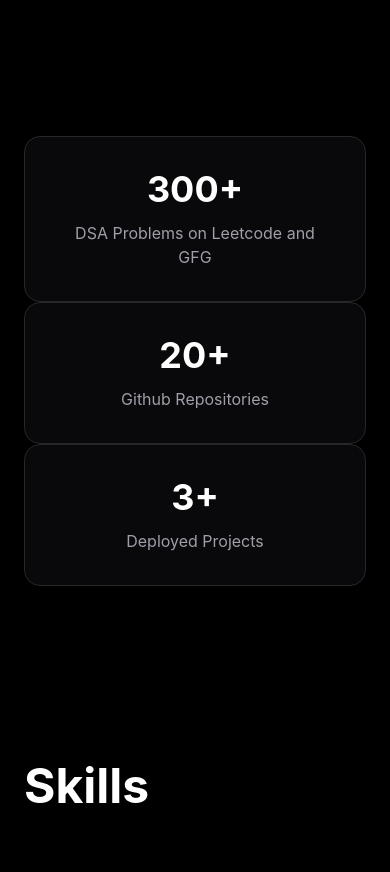
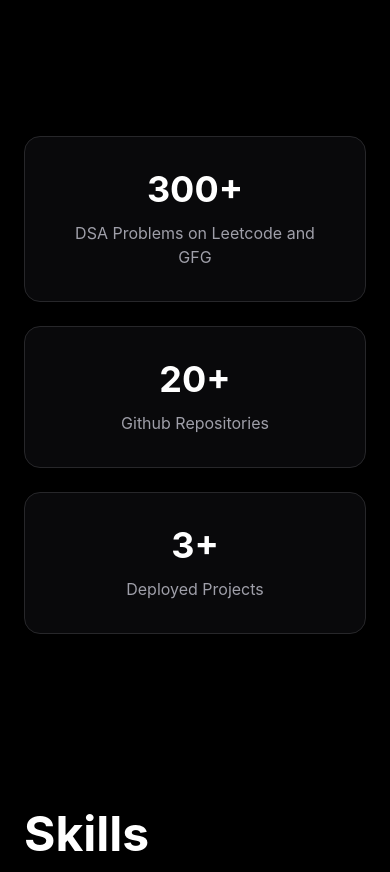
Before and after one commit to abhinavvv12/portfolio-website, a React (Vite) app: page / in a window 390 px wide. Shown: the part 1500-2372 px from the top of the page. Built offline with nearby package versions, Linux system fonts and the light colour scheme.

Commit message:
fixed gaps in stats section

```diff
--- a/src/components/Stats.jsx
+++ b/src/components/Stats.jsx
@@ -8,7 +8,7 @@ function Stats() {
   return (
     <section className="max-w-7xl mx-auto px-6 py-20">
 
-      <div className="grid grid-cols-1 md:grid-cols-3 md:gap-10">
+      <div className="grid grid-cols-1 gap-6 md:grid-cols-3 md:gap-10">
 
         {stats.map((item) => (
           <div
```
